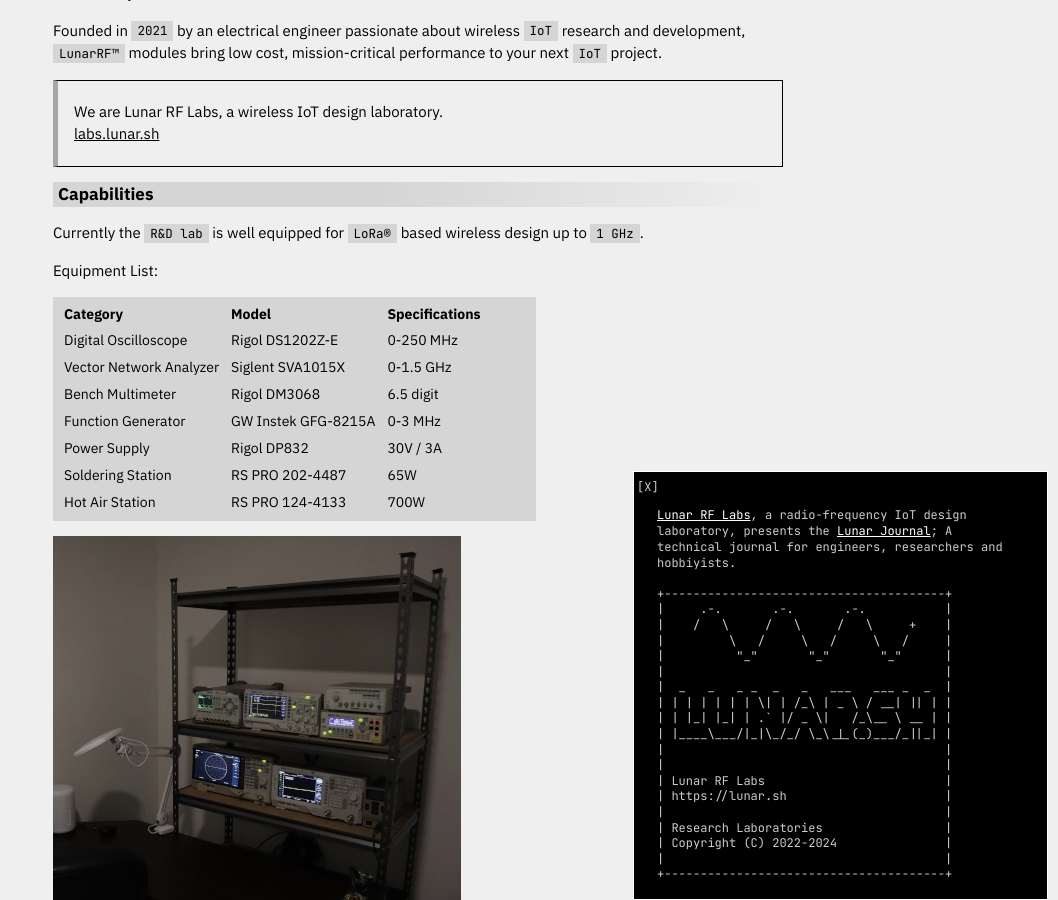
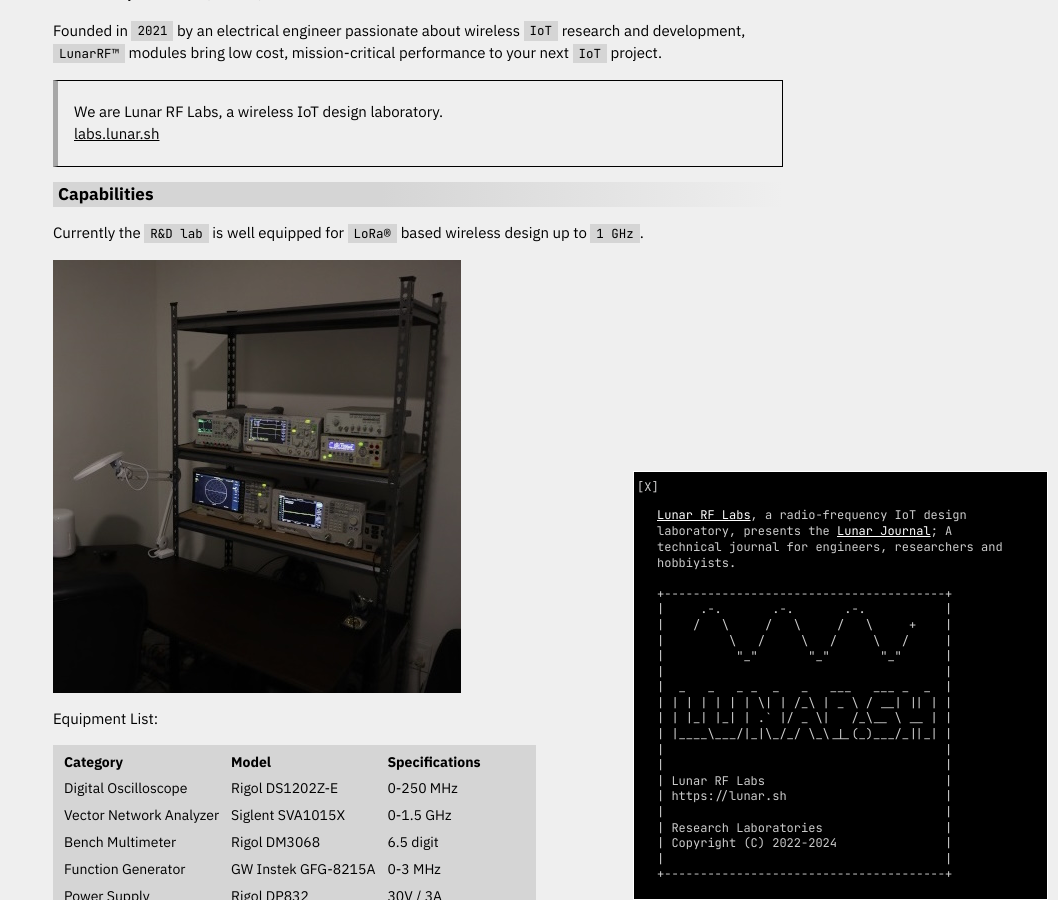
Before and after one commit to lunar-sh/journal.lunar.sh, a Jekyll site: the page built from info.md, in a window 1280 px wide and 900 px high, scrolled down 598 px. Shown: the whole window, without its empty margins (222-1280 px from the left). Built offline with Jekyll 4.4.1, drawn with Linux system fonts in a browser that asks for light colours; nearby versions of some CDN libraries.

Commit message:
Update info.md

```diff
--- a/info.md
+++ b/info.md
@@ -31,6 +31,8 @@ your next `IoT` project.
 
 Currently the `R&D lab` is well equipped for `LoRa®` based wireless design up to `1 GHz`.
 
+<img style="margin: 0;" src="https://journal.lunar.sh/images/lab_latest.jpeg"/>
+
 Equipment List:
 
 | Category               | Model                  | Specifications          |
@@ -42,8 +44,6 @@ Equipment List:
 | Power Supply           | Rigol DP832            | 30V / 3A                |
 | Soldering Station      | RS PRO 202-4487        | 65W                     |
 | Hot Air Station        | RS PRO 124-4133        | 700W                    |
-
-<img style="margin: 0;" src="https://journal.lunar.sh/images/lab_latest.jpeg"/>
 
 # Cryptocurrency
 
```
